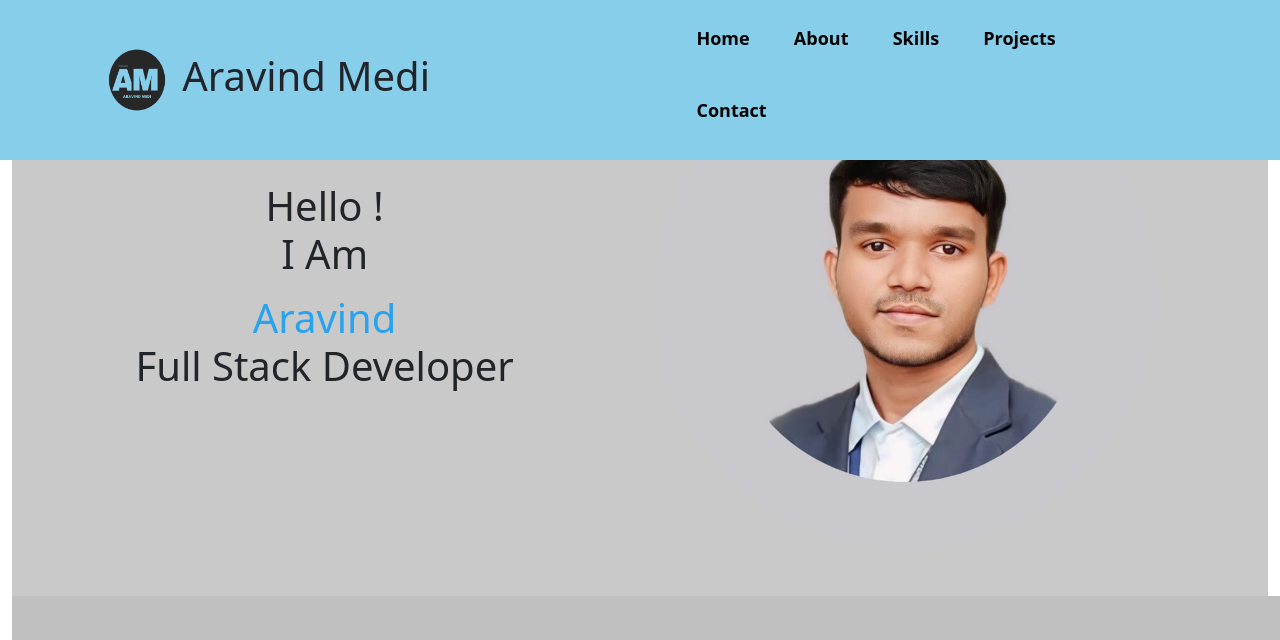
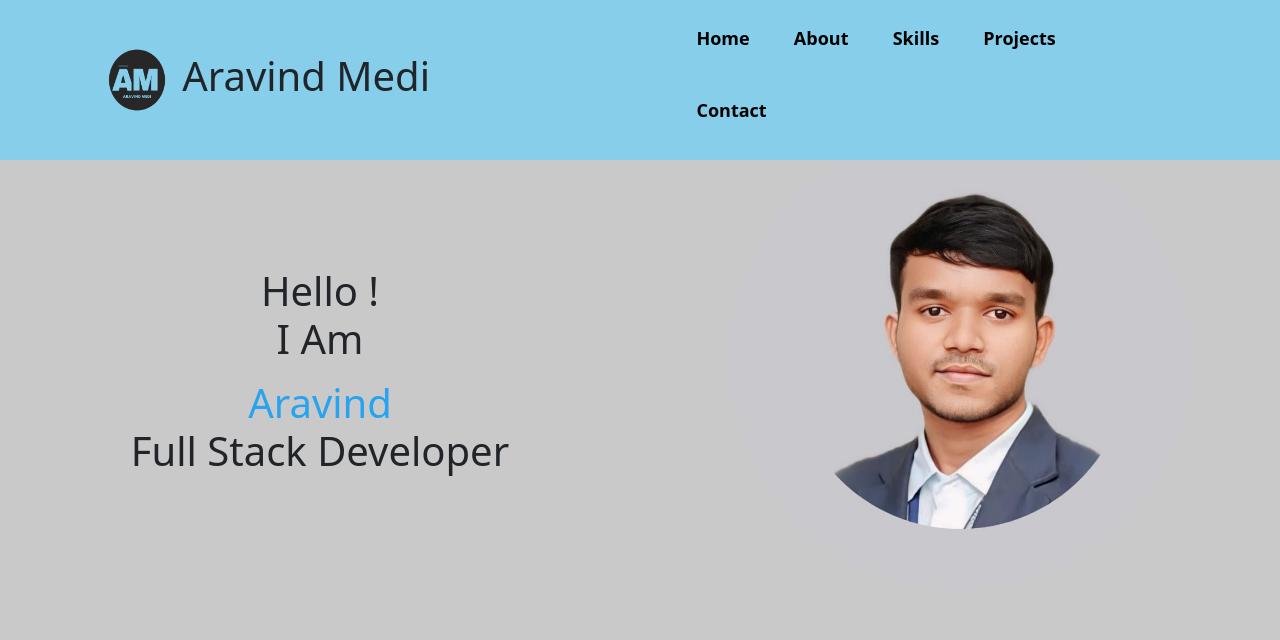
Before and after one commit to Aravind-medi-14/Aravind-medi-14.github.io, a plain HTML site: page index.html in a window 1280 px wide. Shown: the top 640 px of the page. Drawn offline with nearby package versions, Linux system fonts and the light colour scheme.

Commit message:
bootstrap styles added

```diff
--- a/index.html
+++ b/index.html
@@ -15,7 +15,7 @@
   </head>
   <body>
     <!-- header section -->
-    <div class="container-fluid">
+    <div class="outbox">
       <div class="header d-flex justify-content-around">
         <div class="d-flex">
           <img src="/Am-1.png" width="70px" alt="name-logo" />
@@ -34,8 +34,9 @@
       </div>
 
       <!-- MAIN section -->
-      <div class="main d-flex justify-content-around p-5">
-        <div class="intro">
+      <div class="main container-fluid">
+        <div class="row d-flex justify-content-around align-items-center">
+          <div class="text-center text-md-center col-12 col-md-6 p-5 mt-5">
             <h1>
               Hello !
               <p>I Am</p>
@@ -43,10 +44,19 @@
               <p>Full Stack Developer</p>
             </h1>
           </div>
-        <img src="/Aravind1.jpg" alt="pic" />
+          <div class="col-12 col-md-6 text-center">
+            <img
+              src="/Aravind1.jpg"
+              alt="pic"
+              class="img-fluid rounded-circle w-75"
+            />
+          </div>
+        </div>
       </div>
 
-      <div class="projects-section" id="projects-section">
+      <div class="projrow container-fluid">
+        <div class="row d-flex justify-content-around" id="projects-section">
+          <div class="col-md-6 col-lg-4 mb-4">
             <div class="box">
               <div class="store_image">
                 <img
@@ -77,7 +87,9 @@
                 </p>
               </div>
             </div>
+          </div>
 
+          <div class="col-md-6 col-lg-4 mb-4">
             <div class="box">
               <div class="store_image">
                 <img
@@ -108,7 +120,9 @@
                 </p>
               </div>
             </div>
+          </div>
 
+          <div class="col-md-6 col-lg-4 mb-4">
             <div class="box">
               <div class="store_image">
                 <img
@@ -139,7 +153,9 @@
                 </p>
               </div>
             </div>
+          </div>
 
+          <div class="col-md-6 col-lg-4 mb-4">
             <div class="box">
               <div class="store_image">
                 <img
@@ -172,6 +188,8 @@
             </div>
           </div>
         </div>
+      </div>
+    </div>
     <script
       src="https://cdn.jsdelivr.net/npm/bootstrap@5.3.3/dist/js/bootstrap.bundle.min.js"
       integrity="sha384-YvpcrYf0tY3lHB60NNkmXc5s9fDVZLESaAA55NDzOxhy9GkcIdslK1eN7N6jIeHz"
--- a/styles.css
+++ b/styles.css
@@ -1,11 +1,7 @@
 .container {
   background-color: rgb(202, 201, 201);
 }
-body,
-html {
-  margin: 0;
-  padding: 0;
-}
+
 .header {
   align-items: center;
   top: 0;
@@ -16,34 +12,14 @@ html {
   position: fixed;
 }
 
-.container-fluid,
-.header {
-  width: 100%;
-  margin: 0;
-  padding: 0;
+.main img {
+  border-radius: 50%;
 }
-* {
-  margin: 0;
-  padding: 0;
-  box-sizing: border-box;
+.main {
+  background-color: rgb(202, 201, 201);
+  padding: 10% 5%;
 }
 
-.main img {
-  width: 500px;
-  height: 500px;
-  border-radius: 50%;
-  object-fit: cover;
-}
-.main {
-  display: flex;
-  align-items: center;
-  justify-content: center;
-  text-align: center;
-  background-color: rgb(202, 201, 201);
-  max-width: 100%;
-
-  padding-top: 100px;
-}
 
 span {
   color: rgb(39, 163, 240);
@@ -66,22 +42,18 @@ h1 {
 .headbtns a:hover {
   text-decoration: underline;
 }
-.projects-section {
+.projrow {
   background-color: silver;
   align-items: center;
   width: 100%;
-  position: absolute;
-  padding-top: 50px;
-  padding-bottom: 50px;
-  display: flex;
-  justify-content: space-evenly;
+  padding: 50px 0px;
+  text-align: center;
 }
 .box {
   background-color: rgb(212, 208, 208);
-  width: 400px;
-  padding: 10px;
-  justify-content: center;
-  align-items: center;
+
+  padding: 1px;
+
   text-align: center;
   border-radius: 10%;
 }
```
Also changed, not shown: Online Store Interface.png (deleted). Lines whose indentation alone changed are shown as unchanged.
